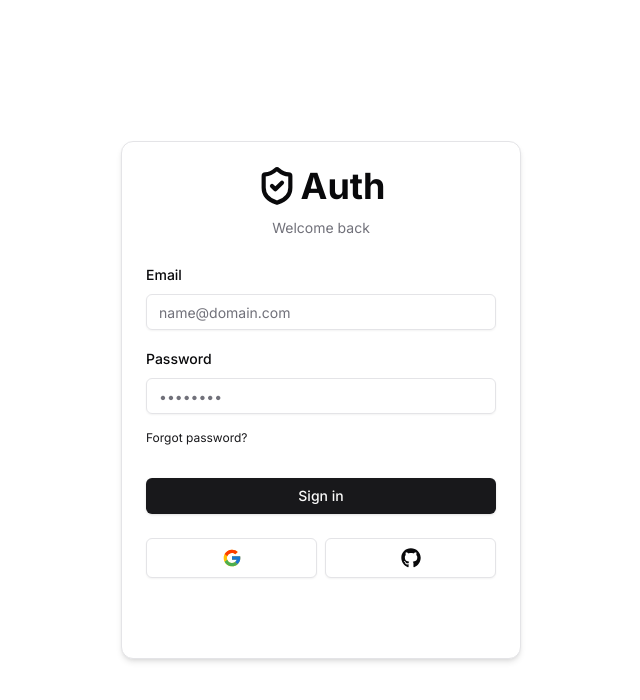
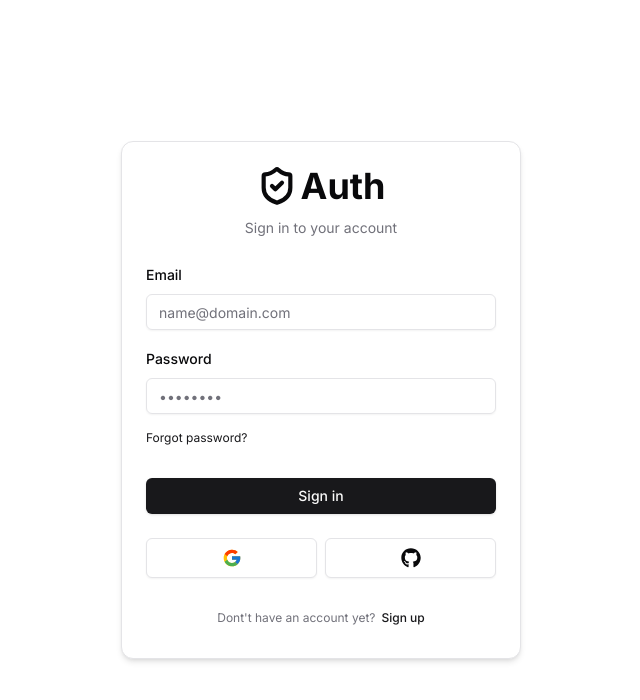
Before and after one commit to salimi-my/next-auth-starter, a Next.js app: page /auth/sign-in in a window 1280 px wide. Shown: the top 700 px of the page, without its empty margins (319-959 px from the left). Built offline with nearby package versions, Linux system fonts and the light colour scheme; no server answers.

Commit message:
Update sign in form

```diff
--- a/components/auth/sign-in-form.tsx
+++ b/components/auth/sign-in-form.tsx
@@ -71,9 +71,10 @@ export function SignInForm() {
 
   return (
     <CardWrapper
-      headerLabel='Welcome back'
-      backButtonLabel="Dont't have an account?"
-      backButtonHref='/auth/sign-up'
+      headerLabel='Sign in to your account'
+      footerLabel='Sign up'
+      footerHref='/auth/sign-up'
+      footerDesc="Dont't have an account yet?"
       showSocial
     >
       <Form {...form}>
@@ -115,6 +116,7 @@ export function SignInForm() {
                           disabled={isPending}
                           placeholder='name@domain.com'
                           type='email'
+                          autoComplete='email'
                         />
                       </FormControl>
                       <FormMessage />
```
